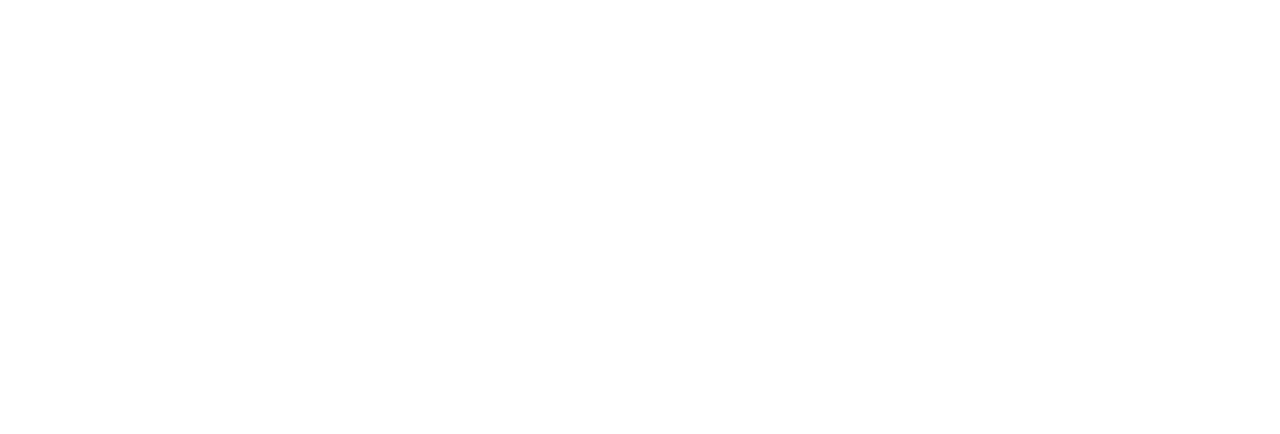
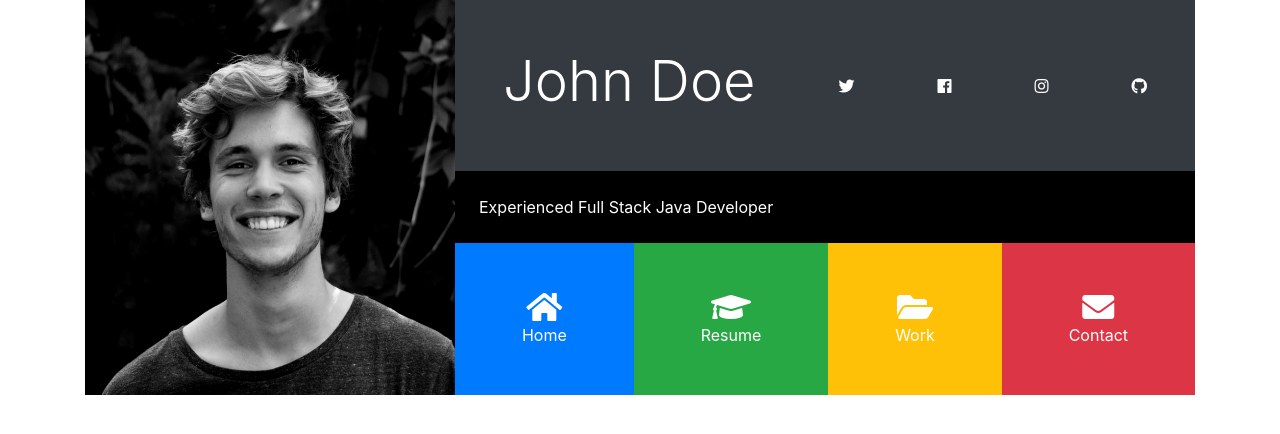
Before and after one commit to IvanILnitskyi13/Portfolio, a plain HTML site: page index.html in a window 1280 px wide. Drawn offline with nearby package versions, Linux system fonts and the light colour scheme.

Commit message:
added header

```diff
--- a/css/style.css
+++ b/css/style.css
@@ -0,0 +1,20 @@
+#main-header img {
+    width: 100%;
+    height: 100%;
+}
+
+.bg-black {
+    background-color: #000;
+    color: #fff;
+}
+
+#main-header .port-item:hover {
+    cursor: pointer;
+    opacity: .8;
+}
+
+@media(min-width: 1199px) {
+    .port-item {
+        padding: 3em !important;
+    }
+}
--- a/index.html
+++ b/index.html
@@ -5,23 +5,75 @@
     <meta charset="UTF-8">
     <meta name="viewport" content="width=device-width, initial-scale=1.0">
     <meta http-equiv="X-UA-Compatible" content="ie=edge">
-  <link rel="stylesheet" href="https://use.fontawesome.com/releases/v5.0.13/css/all.css" integrity="sha384-DNOHZ68U8hZfKXOrtjWvjxusGo9WQnrNx2sqG0tfsghAvtVlRW3tvkXWZh58N9jp"
+    <link rel="stylesheet" href="https://use.fontawesome.com/releases/v5.0.13/css/all.css"
+          integrity="sha384-DNOHZ68U8hZfKXOrtjWvjxusGo9WQnrNx2sqG0tfsghAvtVlRW3tvkXWZh58N9jp"
           crossorigin="anonymous">
-  <link rel="stylesheet" href="https://stackpath.bootstrapcdn.com/bootstrap/4.1.1/css/bootstrap.min.css" integrity="sha384-WskhaSGFgHYWDcbwN70/dfYBj47jz9qbsMId/iRN3ewGhXQFZCSftd1LZCfmhktB"
+    <link rel="stylesheet" href="https://stackpath.bootstrapcdn.com/bootstrap/4.1.1/css/bootstrap.min.css"
+          integrity="sha384-WskhaSGFgHYWDcbwN70/dfYBj47jz9qbsMId/iRN3ewGhXQFZCSftd1LZCfmhktB"
           crossorigin="anonymous">
     <link rel="stylesheet" href="css/style.css">
     <title>Bootstrap Theme</title>
 </head>
 
 <body>
-  <!-- START HERE -->
+<div class="container">
+    <header id="main-header">
+        <div class="row no-gutters">
+            <div class="col-lg-4 col-md-5">
+                <img src="./img/person1.jpg" alt="Img">
+            </div>
+            <div class="col-lg-8 col-md-7">
+                <div class="d-flex flex-column">
+                    <div class="p-5 bg-dark text-white">
+                        <div class="d-flex flex-row justify-content-between align-items-center">
+                            <h1 class="display-4 text-nowrap">John Doe</h1>
+                            <a href="https://twitter.com" class="d-non d-md-block text-white"><i
+                                    class="fab fa-twitter"></i></a>
+                            <a href="https://facebook.com" class="d-block text-white"><i
+                                    class="fab fa-facebook"></i></a>
+                            <a href="https://instagram.com" class="d-block text-white"><i class="fab fa-instagram"></i></a>
+                            <a href="https://github.com" class="d-block text-white"><i class="fab fa-github"></i></a>
+                        </div>
+                    </div>
+                    <div class="p-4 bg-black">
+                        Experienced Full Stack Java Developer
+                    </div>
+
+                    <div class="d-flex flex-row text-white align-items-stretch text-center">
+                        <div class="port-item p-4 bg-primary flex-grow-1 cursor-po" data-toggle="collapse" data-target="#home">
+                            <i class="fas fa-home fa-2x d-block"></i>
+                            <span class="d-none d-sm-block">Home</span>
+                        </div>
+                        <div class="port-item p-4 bg-success flex-grow-1" data-toggle="collapse" data-target="#resume">
+                            <i class="fas fa-graduation-cap fa-2x d-block"></i>
+                            <span class="d-none d-sm-block">Resume</span>
+                        </div>
+                        <div class="port-item p-4 bg-warning flex-grow-1" data-toggle="collapse" data-target="#work">
+                            <i class="fas fa-folder-open fa-2x d-block"></i>
+                            <span class="d-none d-sm-block">Work</span>
+                        </div>
+                        <div class="port-item p-4 bg-danger flex-grow-1" data-toggle="collapse" data-target="#contact">
+                            <i class="fas fa-envelope fa-2x d-block"></i>
+                            <span class="d-none d-sm-block">Contact</span>
+                        </div>
+                    </div>
+
+
+
+                </div>
+            </div>
+        </div>
+    </header>
+</div>
 
 
 <script src="http://code.jquery.com/jquery-3.3.1.min.js" integrity="sha256-FgpCb/KJQlLNfOu91ta32o/NMZxltwRo8QtmkMRdAu8="
         crossorigin="anonymous"></script>
-  <script src="https://cdnjs.cloudflare.com/ajax/libs/popper.js/1.14.3/umd/popper.min.js" integrity="sha384-ZMP7rVo3mIykV+2+9J3UJ46jBk0WLaUAdn689aCwoqbBJiSnjAK/l8WvCWPIPm49"
+<script src="https://cdnjs.cloudflare.com/ajax/libs/popper.js/1.14.3/umd/popper.min.js"
+        integrity="sha384-ZMP7rVo3mIykV+2+9J3UJ46jBk0WLaUAdn689aCwoqbBJiSnjAK/l8WvCWPIPm49"
         crossorigin="anonymous"></script>
-  <script src="https://stackpath.bootstrapcdn.com/bootstrap/4.1.1/js/bootstrap.min.js" integrity="sha384-smHYKdLADwkXOn1EmN1qk/HfnUcbVRZyYmZ4qpPea6sjB/pTJ0euyQp0Mk8ck+5T"
+<script src="https://stackpath.bootstrapcdn.com/bootstrap/4.1.1/js/bootstrap.min.js"
+        integrity="sha384-smHYKdLADwkXOn1EmN1qk/HfnUcbVRZyYmZ4qpPea6sjB/pTJ0euyQp0Mk8ck+5T"
         crossorigin="anonymous"></script>
 
 <script>
```
Lines whose indentation alone changed are shown as unchanged.
